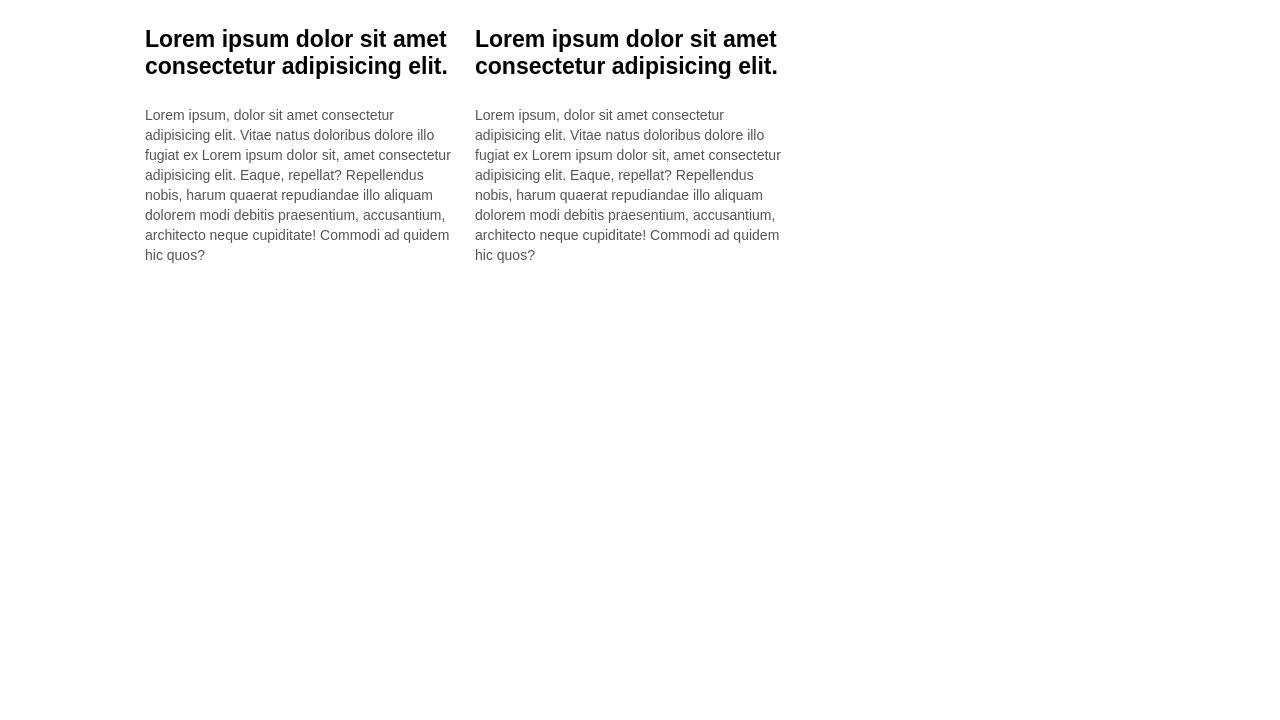
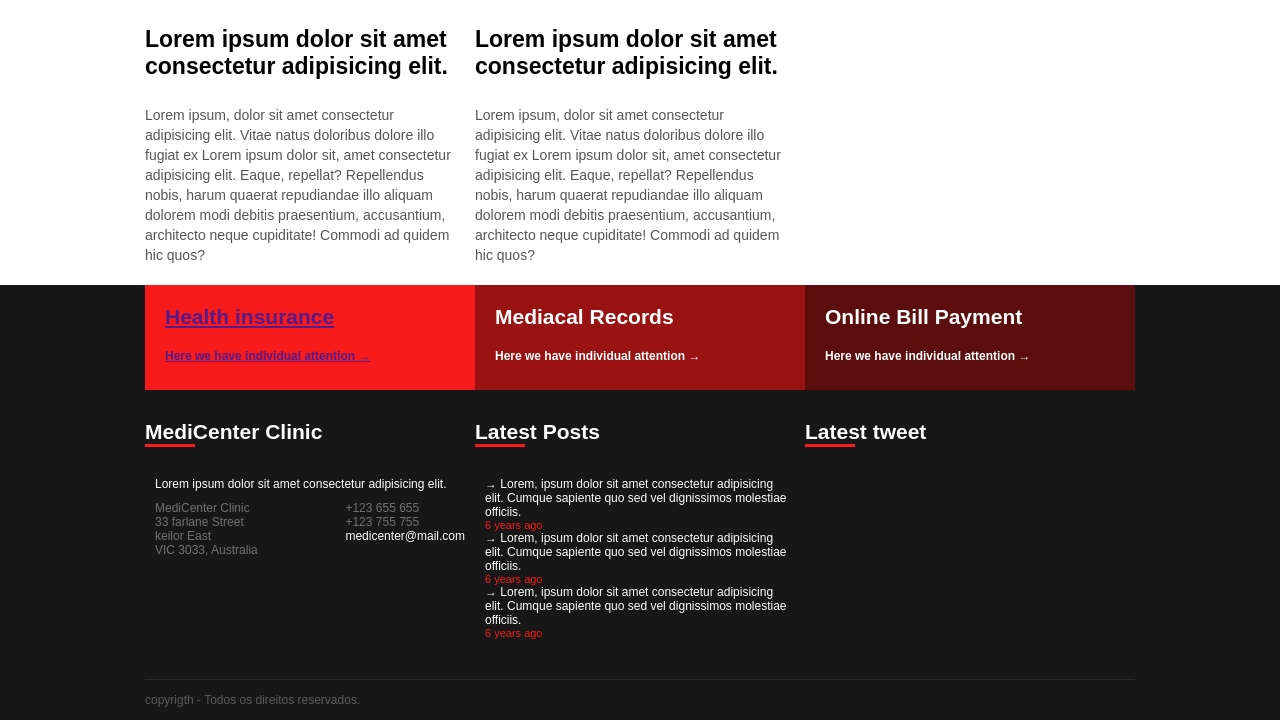
Before and after one commit to julio-n-gouveia/medicare-estudo, a plain HTML site: page medicenter/assets/index.html in a window 1280 px wide. Shown: the part 1635-2355 px from the top of the page. Before the commit the page ends 1920 px from the top, so only its background shows below. Drawn offline with Linux system fonts and the light colour scheme.

Commit message:
Finished footer.

```diff
--- a/medicenter/assets/css/styles.css
+++ b/medicenter/assets/css/styles.css
@@ -26,13 +26,14 @@ nav {
     align-items: center;
 }
 
-article{
+article {
     flex: 1;
     min-width: 300px;
     margin-right: 20px;
     margin-bottom: 20px;
 }
-article a{
+
+article a {
     text-decoration: none;
 }
 
@@ -200,7 +201,7 @@ article a{
     background-color: #f71b1b;
 }
 
-.departament_body{
+.departament_body {
 
     display: flex;
     flex-wrap: wrap;
@@ -209,21 +210,22 @@ article a{
 
 }
 
-.d_content{
+.d_content {
     width: 120px;
     height: 120px;
     background-color: #f71b1b;
     margin: 10px;
 }
 
-article .n_date{
+article .n_date {
     display: flex;
 }
-article .n_postdate{
+
+article .n_postdate {
     color: #fff;
     font-size: 12px;
     background-color: #8f1414;
-    padding:10px;
+    padding: 10px;
     margin-right: 2px;
 }
 
@@ -234,30 +236,149 @@ article .n_comments {
     color: #fff;
 }
 
-article .n_tumb{
+article .n_tumb {
     margin-top: 30px;
 }
 
-article .n_tumb img{
+article .n_tumb img {
     width: 100%;
     height: auto;
 }
 
-article .n_title h1{
+article .n_title h1 {
     margin-top: 25px;
     margin-bottom: 25px;
-    color:#000;
+    color: #000;
     font-size: 23px;
 
 }
 
-article .n_resume{
+article .n_resume {
     color: #555;
     font-size: 14px;
     line-height: 20px;
 }
 
-.n_body{
+.n_body {
     display: flex;
     flex-wrap: wrap;
 }
+
+footer {
+    display: flex;
+    justify-content: center;
+    background-color: #171717;
+
+}
+
+.f_main {
+    display: flex;
+    flex-direction: column;
+}
+
+.f_color {
+    height: 105px;
+    display: flex;
+
+
+}
+
+
+.f_c_1,
+.f_c_2,
+.f_c_3 {
+    display: flex;
+    flex-direction: column;
+    color: #fff;
+    flex: 1;
+    padding: 20px;
+    margin: 0;
+}
+
+.f_c_1 {
+    background-color: #f71b1b;
+}
+
+.f_c_2 {
+    background-color: #9a1313;
+
+}
+
+.f_c_3 {
+    background-color: #5c0d0d;
+
+}
+
+.f_black {
+    display: flex;
+
+
+}
+
+.f_content1,
+.f_content2,
+.f_content3 {
+    display: flex;
+    justify-content: flex-start;
+    flex: 1;
+    flex-direction: column;
+}
+
+.f_txt {
+    color: #fff;
+    font-size: 21px;
+    font-weight: bold;
+}
+
+.f_a_txt {
+    color: #fff;
+    font-size: 12px;
+    padding-bottom: 10px;
+}
+
+.f_a_ul {
+    display: flex;
+    justify-content: space-between;
+    color: #fff;
+}
+
+.f_a_ul div ul {
+    list-style: none;
+    color: #727272;
+    font-size: 12px;
+}
+
+.f_a_ul div ul .f_mail {
+    color: #fff;
+}
+
+.f_article1,
+.f_article2,
+.f_article3 {
+    padding: 10px;
+}
+
+.f_article2 {
+    display: flex;
+    flex-direction: column;
+}
+
+.f_a2_txt {
+    font-size: 12px;
+    color: #fff;
+}
+
+.f_a2_year {
+    font-size: 11px;
+    color: #f71b1b;
+}
+
+.f_copy {
+    border-top: 1px solid #2c2c2c;
+    height: 40px;
+    line-height: 40px;
+    color: #5c5c5c;
+    font-size: 12px;
+    margin-top: 30px;
+
+}
--- a/medicenter/assets/index.html
+++ b/medicenter/assets/index.html
@@ -91,7 +91,11 @@
                                     <h1>Lorem ipsum dolor sit amet consectetur adipisicing elit.</h1>
                                 </div>
                                 <div class="n_resume">
-                                    Lorem ipsum, dolor sit amet consectetur adipisicing elit. Vitae natus doloribus dolore illo fugiat ex Lorem ipsum dolor sit, amet consectetur adipisicing elit. Eaque, repellat? Repellendus nobis, harum quaerat repudiandae illo aliquam dolorem modi debitis praesentium, accusantium, architecto neque cupiditate! Commodi ad quidem hic quos?
+                                    Lorem ipsum, dolor sit amet consectetur adipisicing elit. Vitae natus doloribus
+                                    dolore illo fugiat ex Lorem ipsum dolor sit, amet consectetur adipisicing elit.
+                                    Eaque, repellat? Repellendus nobis, harum quaerat repudiandae illo aliquam dolorem
+                                    modi debitis praesentium, accusantium, architecto neque cupiditate! Commodi ad
+                                    quidem hic quos?
                                 </div>
                             </a>
                         </article>
@@ -109,7 +113,11 @@
                                     <h1>Lorem ipsum dolor sit amet consectetur adipisicing elit.</h1>
                                 </div>
                                 <div class="n_resume">
-                                    Lorem ipsum, dolor sit amet consectetur adipisicing elit. Vitae natus doloribus dolore illo fugiat ex Lorem ipsum dolor sit, amet consectetur adipisicing elit. Eaque, repellat? Repellendus nobis, harum quaerat repudiandae illo aliquam dolorem modi debitis praesentium, accusantium, architecto neque cupiditate! Commodi ad quidem hic quos?
+                                    Lorem ipsum, dolor sit amet consectetur adipisicing elit. Vitae natus doloribus
+                                    dolore illo fugiat ex Lorem ipsum dolor sit, amet consectetur adipisicing elit.
+                                    Eaque, repellat? Repellendus nobis, harum quaerat repudiandae illo aliquam dolorem
+                                    modi debitis praesentium, accusantium, architecto neque cupiditate! Commodi ad
+                                    quidem hic quos?
                                 </div>
                             </a>
                         </article>
@@ -127,7 +135,11 @@
                                     <h1>Lorem ipsum dolor sit amet consectetur adipisicing elit.</h1>
                                 </div>
                                 <div class="n_resume">
-                                    Lorem ipsum, dolor sit amet consectetur adipisicing elit. Vitae natus doloribus dolore illo fugiat ex Lorem ipsum dolor sit, amet consectetur adipisicing elit. Eaque, repellat? Repellendus nobis, harum quaerat repudiandae illo aliquam dolorem modi debitis praesentium, accusantium, architecto neque cupiditate! Commodi ad quidem hic quos?
+                                    Lorem ipsum, dolor sit amet consectetur adipisicing elit. Vitae natus doloribus
+                                    dolore illo fugiat ex Lorem ipsum dolor sit, amet consectetur adipisicing elit.
+                                    Eaque, repellat? Repellendus nobis, harum quaerat repudiandae illo aliquam dolorem
+                                    modi debitis praesentium, accusantium, architecto neque cupiditate! Commodi ad
+                                    quidem hic quos?
                                 </div>
                             </a>
                         </article>
@@ -145,7 +157,11 @@
                                     <h1>Lorem ipsum dolor sit amet consectetur adipisicing elit.</h1>
                                 </div>
                                 <div class="n_resume">
-                                    Lorem ipsum, dolor sit amet consectetur adipisicing elit. Vitae natus doloribus dolore illo fugiat ex Lorem ipsum dolor sit, amet consectetur adipisicing elit. Eaque, repellat? Repellendus nobis, harum quaerat repudiandae illo aliquam dolorem modi debitis praesentium, accusantium, architecto neque cupiditate! Commodi ad quidem hic quos?
+                                    Lorem ipsum, dolor sit amet consectetur adipisicing elit. Vitae natus doloribus
+                                    dolore illo fugiat ex Lorem ipsum dolor sit, amet consectetur adipisicing elit.
+                                    Eaque, repellat? Repellendus nobis, harum quaerat repudiandae illo aliquam dolorem
+                                    modi debitis praesentium, accusantium, architecto neque cupiditate! Commodi ad
+                                    quidem hic quos?
                                 </div>
                             </a>
                         </article>
@@ -174,14 +190,105 @@
                         <div class="w_bar"></div>
                     </div>
                     <div class="w_body">
-                        <p>Lorem ipsum dolor sit amet, consectetur adipisicing elit. Quo quisquam porro omnis dolores blanditiis mollitia enim quam. Nam veniam perferendis expedita! Laboriosam consectetur recusandae non atque ullam excepturi eos assumenda.</p>
+                        <p>Lorem ipsum dolor sit amet, consectetur adipisicing elit. Quo quisquam porro omnis dolores
+                            blanditiis mollitia enim quam. Nam veniam perferendis expedita! Laboriosam consectetur
+                            recusandae non atque ullam excepturi eos assumenda.</p>
                     </div>
                 </div>
             </aside>
         </div>
         </div>
     </section>
+    <footer>
+        <div class="conteiner f_main">
+            <div class="f_color">
+                <div class="f_c_1">
+                    <a href="">
+                        <h1 class="b_options_h1">Health insurance</h1>
+                        <h2 class="b_options_p">Here we have individual attention &rarr;</h2>
+                    </a>
+                </div>
+                <div class="f_c_2">
+                    <h1 class="b_options_h1">Mediacal Records</h1>
+                    <h2 class="b_options_p">Here we have individual attention &rarr;</h2>
+                </div>
+                <div class="f_c_3">
+                    <h1 class="b_options_h1">Online Bill Payment</h1>
+                    <h2 class="b_options_p">Here we have individual attention &rarr;</h2>
+                </div>
+            </div>
+            <div class="f_black">
+                <div class="f_content1">
+                    <div class="w_title">
+                        <div class="f_txt">MediCenter Clinic</div>
+                        <div class="w_bar"></div>
+                    </div>
+                    <div class="f_article1">
+                        <div class="f_a_txt">
+                            <p>Lorem ipsum dolor sit amet consectetur adipisicing elit.</p>
+                        </div>
+                        <div class="f_a_ul">
+                            <div>
+                                <ul>
+                                    <li>MediCenter Clinic</li>
+                                    <li>33 farlane Street</li>
+                                    <li>keilor East</li>
+                                    <li>VIC 3033, Australia</li>
+                                </ul>
+                            </div>
 
+                            <div>
+                                <ul>
+                                    <li>+123 655 655 </li>
+                                    <li>+123 755 755</li>
+                                    <li class="f_mail"><a href="mailto:medicenter@mail.com"></a>medicenter@mail.com</li>
+                                </ul>
+                            </div>
+                        </div>
+                    </div>
+                </div>
+                <div class="f_content2">
+                    <div class="w_title">
+                        <div class="f_txt">Latest Posts</div>
+                        <div class="w_bar"></div>
+                    </div>
+                    <div class="f_article2">
+                        <p class="f_a2_txt">
+                            &rarr; Lorem, ipsum dolor sit amet consectetur adipisicing elit. Cumque sapiente quo sed vel
+                            dignissimos molestiae officiis.
+                        </p>
+                        <p class="f_a2_year">6 years ago</p>
+                        <p class="f_a2_txt">
+                            &rarr; Lorem, ipsum dolor sit amet consectetur adipisicing elit. Cumque sapiente quo sed vel
+                            dignissimos molestiae officiis.
+                        </p>
+                        <p class="f_a2_year">6 years ago</p>
+                        <p class="f_a2_txt">
+                            &rarr; Lorem, ipsum dolor sit amet consectetur adipisicing elit. Cumque sapiente quo sed vel
+                            dignissimos molestiae officiis.
+                        </p>
+                        <p class="f_a2_year">6 years ago</p>
+                    </div>
+
+                </div>
+                <div class="f_content3">
+                    <div class="w_title">
+                        <div class="f_txt">Latest tweet</div>
+                        <div class="w_bar"></div>
+                    </div>
+                    <div class="f_article3">
+
+                    </div>
+
+                </div>
+            </div>
+            <div class="f_copy">
+                copyrigth - Todos os direitos reservados.
+            </div>
+
+
+        </div>
+    </footer>
 
 </body>
 
```
